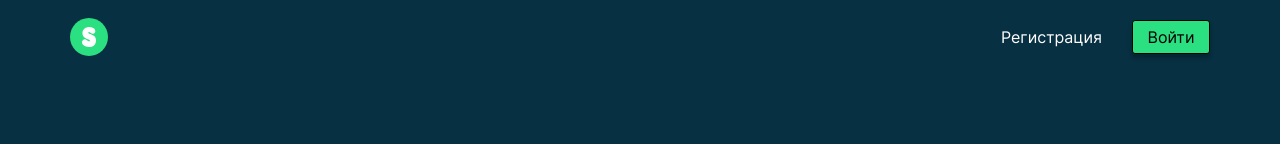
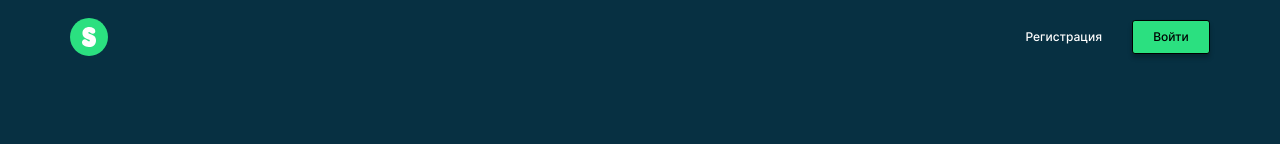
Before and after one commit to muravevanastya/movies-explorer-frontend, a React (Create React App) app: page / in a window 1280 px wide. Shown: the top 144 px of the page. Built offline with nearby package versions, Linux system fonts and the light colour scheme.

Commit message:
исправила шрифт в хедере

```diff
--- a/src/components/Header/Header.css
+++ b/src/components/Header/Header.css
@@ -22,6 +22,9 @@
 .header__registration {
   color: #FFFFFF;
   margin-right: 30px;
+  font-weight: 500;
+  font-size: 12px;
+  line-height: 16px;
 }
 
 .header__login {
@@ -37,4 +40,7 @@
 
 .header__login-text {
   align-self: center;
+  font-weight: 500;
+  font-size: 12px;
+  line-height: 16px;
 }
```
